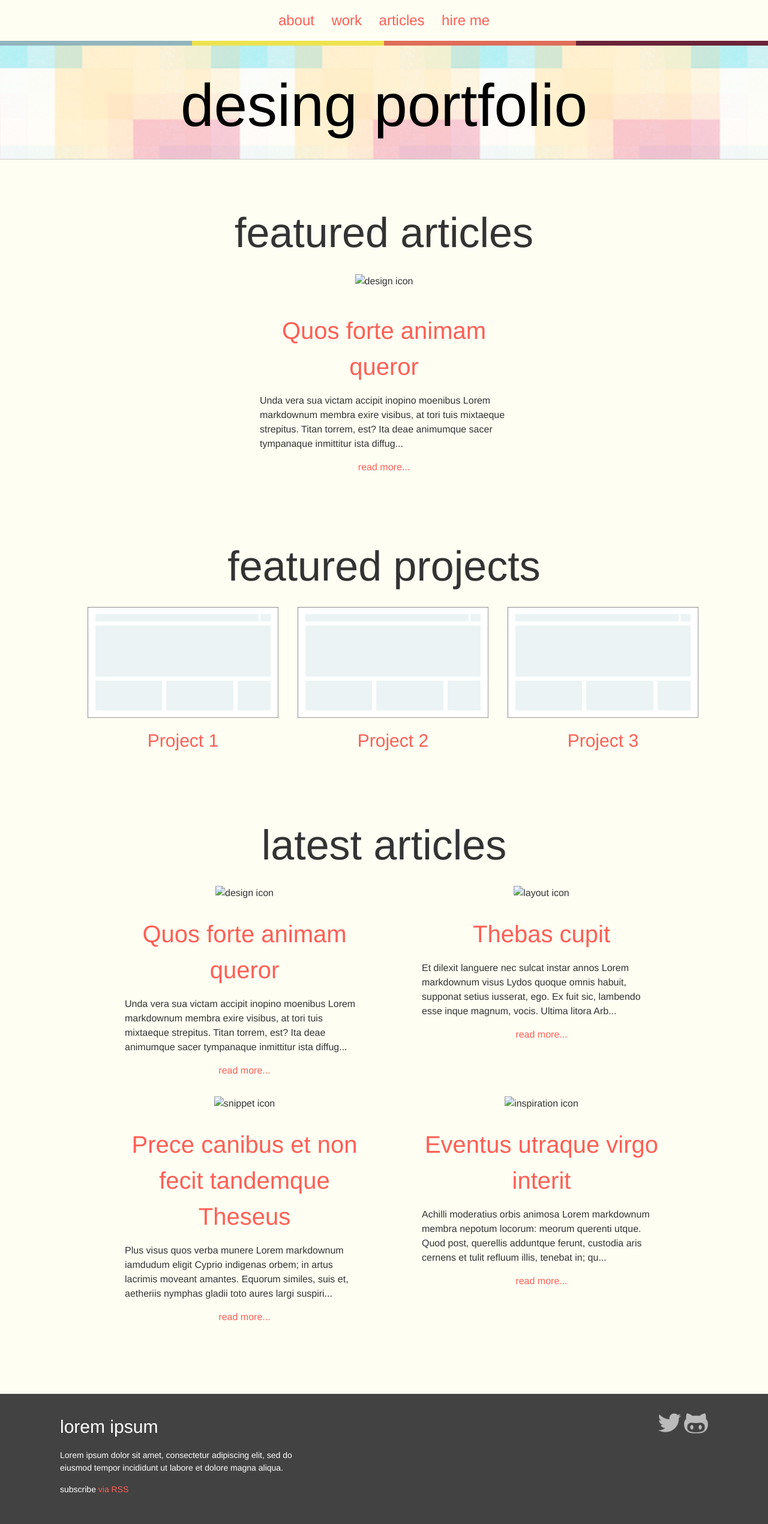
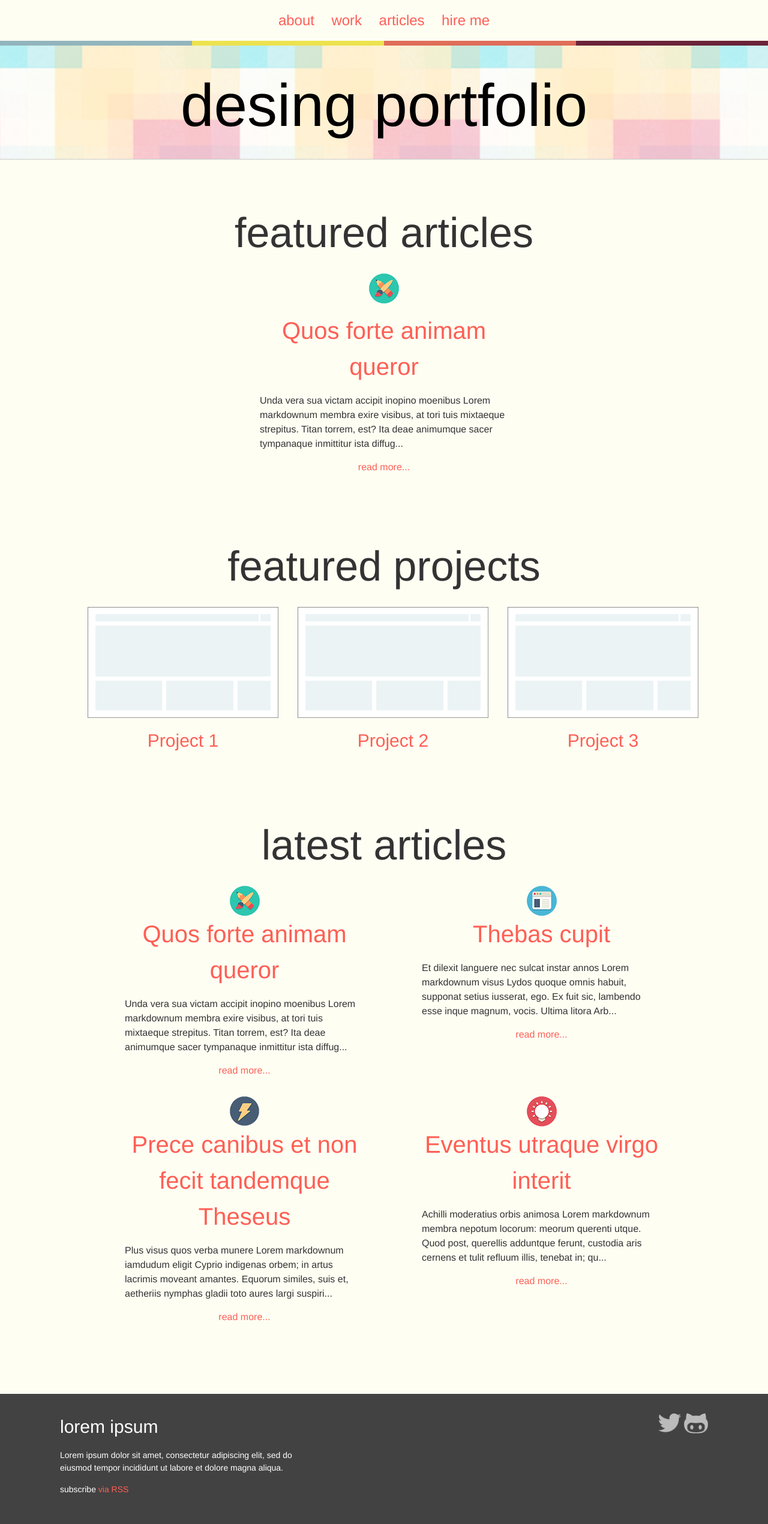
Before and after one commit to komaschuk/portfolio, a Jekyll site: the page built from index.html, in a window 1280 px wide. Shown: the whole page at 60% size. Built offline with Jekyll 4.4.1, drawn with Linux system fonts in a browser that asks for light colours.

Commit message:
add fixes (site.baseurl)

```diff
--- a/_includes/footer.html
+++ b/_includes/footer.html
@@ -10,12 +10,12 @@
       <ul>
         <li>
           <a href="https://twitter.com/{{ site.twitter_username }}">
-            <img src="/images/twitter.png" alt="twitter logo" width="40">
+            <img src="{{ site.baseurl }}/images/twitter.png" alt="twitter logo" width="40">
           </a>
         </li>
         <li>
           <a href="https://github.com/{{ site.github_username }}">
-            <img src="/images/github.png" alt="github logo" width="40">
+            <img src="{{ site.baseurl }}/images/github.png" alt="github logo" width="40">
           </a>
         </li>
       </ul>
--- a/_includes/header.html
+++ b/_includes/header.html
@@ -10,7 +10,7 @@
 <header class="site-header gradient-bar">
 
 <h1 class="site-title mega">
-  <a href="/">desing portfolio</a>
+  <a href="{{ site.baseurl }}/">desing portfolio</a>
 </h1>
 
 </header>
--- a/_includes/post.html
+++ b/_includes/post.html
@@ -1,12 +1,12 @@
  <ul class="post-tags">
  	{% for tag in post.tags %}
  		<li>
- 			<img src="{{ site.baseurl }}/icon-{{tag}}.png" alt="{{tag}} icon">
+ 			<img src="{{ site.baseurl }}/images/icon-{{tag}}.png" alt="{{tag}} icon">
  		</li>
  	{% endfor %}
  </ul>
  <h2>
- 	<a href="{{post.url | prepend:site.baseurl }}">
+ 	<a href="{{ site.baseurl }}/{{ post.url }}">
  		{{ post.title }}
  	</a>
  </h2>
--- a/_includes/project.html
+++ b/_includes/project.html
@@ -1,7 +1,7 @@
 <li class="project">
-	<a href="{{ project.url }}">
+	<a href="{{ site.baseurl }}/{{ project.url }}">
 		<figure>
-			<img src="{{ project.featured_image }}" alt="Thumbnail for {{ project.title }}">
+			<img src="{{ site.baseurl }}/{{ project.featured_image }}" alt="Thumbnail for {{ project.title }}">
 			<figcaption class="project-caption">
 				{{ project.title }}
 			</figcaption>
--- a/_layouts/post.html
+++ b/_layouts/post.html
@@ -12,7 +12,7 @@ layout: default
 		</p>
 		{% if page.featured_image %}
 			<div class="post-image">
-				<img src="{{ page.featured_image }}" alt="{{ page.title }} featured image">
+				<img src="{{ site.baseurl }}/{{ page.featured_image }}" alt="{{ page.title }} featured image">
 			</div>
 		{% endif %}
 	</header>
```
